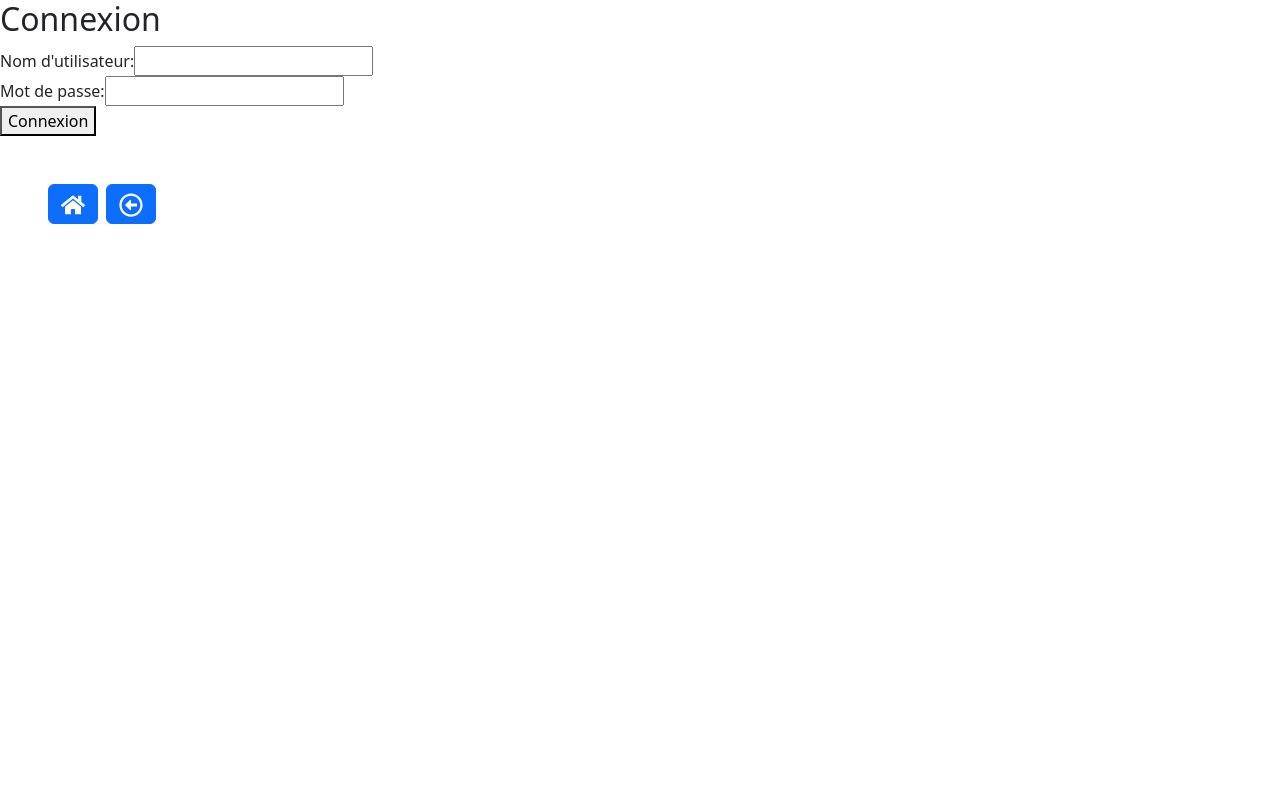
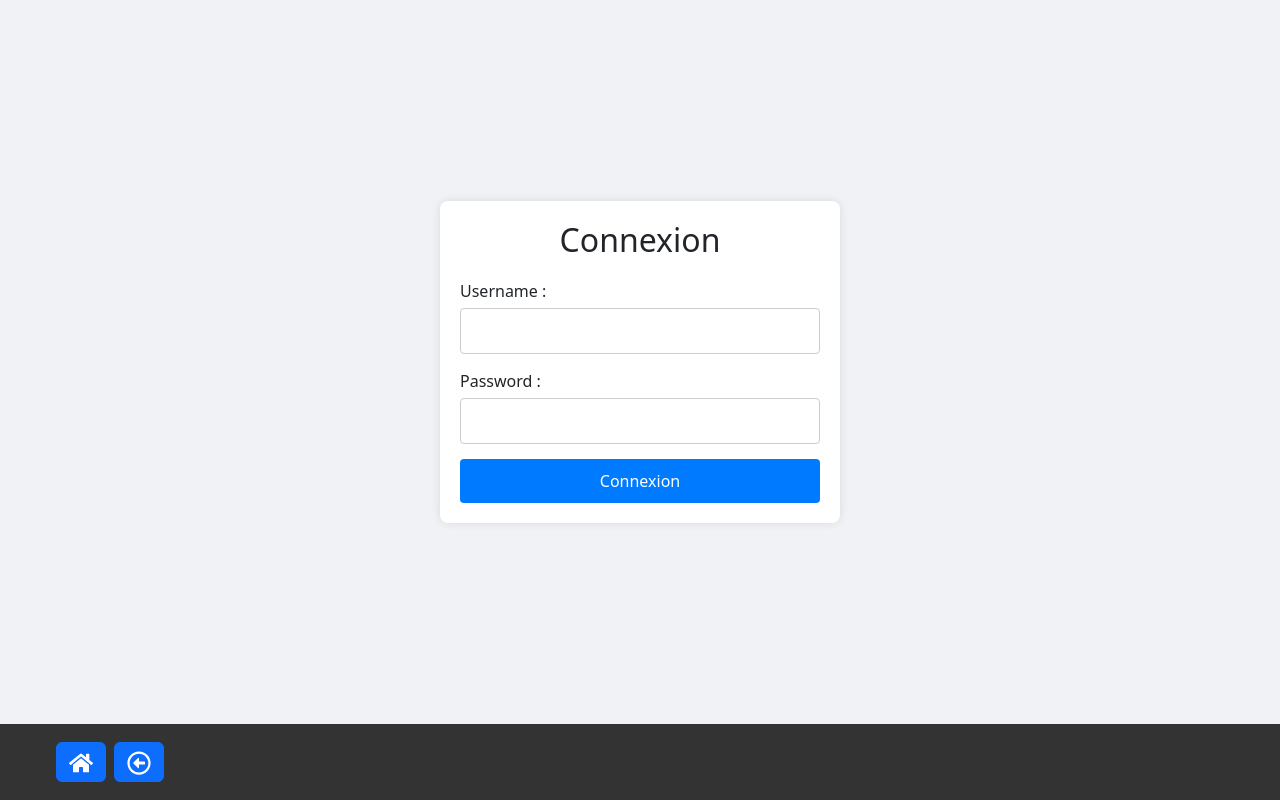
Before and after one commit to Hipp01/make_my_sledge_app, a React (Vite) app: page /login in a window 1280 px wide. Built offline with nearby package versions, Linux system fonts and the light colour scheme.

Commit message:
login & logout

```diff
--- a/src/assets/css/ArrowUp.css
+++ b/src/assets/css/ArrowUp.css
@@ -1,6 +1,6 @@
 .arrow-up {
     position: fixed;
-    bottom: 40px;
+    bottom: 30px;
     right: 40px;
     width: 40px;
     height: 40px;
--- a/src/assets/css/app.css
+++ b/src/assets/css/app.css
@@ -1,3 +1,26 @@
+body {
+    display: flex;
+    flex-direction: column;
+    min-height: 100vh;
+    margin: 0;
+}
+
+.main-content {
+    flex: 1;
+    padding: 20px;
+}
+
+footer {
+    background-color: #333;
+    color: white;
+    text-align: center;
+    padding: 10px 0;
+    width: 100%;
+    position: relative;
+    bottom: 0;
+}
+
+
 .range-labels {
     margin-top: -10px;
 }
--- a/src/assets/css/login.css
+++ b/src/assets/css/login.css
@@ -0,0 +1,57 @@
+.login-container {
+    display: flex;
+    justify-content: center;
+    align-items: center;
+    min-height: calc(100vh - 76px);
+    padding: 20px;
+    background-color: #f0f2f5;
+}
+
+.login-container form {
+    background: #fff;
+    padding: 20px;
+    border-radius: 8px;
+    box-shadow: 0 0 10px rgba(0, 0, 0, 0.1);
+    width: 100%;
+    max-width: 400px;
+}
+
+.login-container form h2 {
+    margin-bottom: 20px;
+    text-align: center;
+}
+
+.login-container form div {
+    margin-bottom: 15px;
+}
+
+.login-container form label {
+    display: block;
+    margin-bottom: 5px;
+}
+
+.login-container form input {
+    width: 100%;
+    padding: 10px;
+    border: 1px solid #ccc;
+    border-radius: 4px;
+}
+
+.login-container form button {
+    width: 100%;
+    padding: 10px;
+    background-color: #007bff;
+    border: none;
+    color: white;
+    border-radius: 4px;
+    cursor: pointer;
+}
+
+.login-container form button:hover {
+    background-color: #0056b3;
+}
+
+.login-container form p {
+    color: red;
+    text-align: center;
+}
--- a/src/components/Layout.jsx
+++ b/src/components/Layout.jsx
@@ -1,15 +1,21 @@
-import { Routes, Route } from 'react-router-dom';
+import { Routes, Route, useLocation } from 'react-router-dom';
 import Home from '../Home';
 import CraftSledges from './sledges/CraftSledges';
 import Sledges from './sledges/Sledges';
 import DogsPage from './dogs/DogsPage';
 import DogDetails from './dogs/DogDetails';
 import Login from './login/Login';
+import Logout from './login/Logout';
 import ArrowUp from './ArrowUp';
 import { FaHome, FaRegArrowAltCircleLeft  } from "react-icons/fa";
+import { useAuth } from "../context/AuthContext";
+
 
 
 const Layout = () => {
+  const { isAuthenticated } = useAuth();
+  const location = useLocation();
+
   return (
     <div>
       <header>
@@ -22,19 +28,31 @@ const Layout = () => {
           <Route path="/dogs" element={<DogsPage />} />
           <Route path="/dogs/:id" element={<DogDetails />} />
           <Route path="/login" element={<Login />} />
+          <Route path="/logout" element={<Logout />} />
           <Route path="*" element={<h1>Page not found</h1>} />
         </Routes>
       </main>
       <footer>
-            <div>
           { window.location.pathname === "/" ?
               null :
-                    <div className='m-5'>
+              <div className='d-flex bd-highlight'>
+                  <div className=''>
+                      <div className='mx-5 p-2 bd-highlight'>
                           <a href="/" className="btn btn-primary me-2"><FaHome size="1.5em"/></a>
                           <button className="btn btn-primary" onClick={() => window.history.back()}><FaRegArrowAltCircleLeft size="1.5em" /></button>
                       </div>
+                  </div>
+                  <div className='ms-auto p-2 bd-highlight pe-5 me-5'>
+                  {(location.pathname === '/login') ? null : (
+                    isAuthenticated ? (
+                      <div><a href="/logout" className="btn btn-primary">Logout</a></div>
+                    ) : (
+                      <div><a href="/login" className="btn btn-primary">Login</a></div>
+                    )
+                  )}
+                  </div>
+              </div>
           }
-            </div>
       </footer>
       <ArrowUp />
     </div>
--- a/src/components/login/Login.jsx
+++ b/src/components/login/Login.jsx
@@ -12,14 +12,15 @@ const Login = () => {
     try {
       await login(username, password);
     } catch (err) {
-      setError('Nom d\'utilisateur ou mot de passe incorrect');
+      setError('username or password incorrect');
     }
   };
 
   return (
     isAuthenticated ? (
       <div>
-        <p>Vous êtes connecté!</p>
+        <p>You are connected</p>
+        <a className="btn btn-primary" href="/logout">Logout</a>
       </div>
     ) : (
       <div className="login-container">
@@ -27,7 +28,7 @@ const Login = () => {
           <h2>Connexion</h2>
           {error && <p>{error}</p>}
           <div>
-            <label>Nom d&apos;utilisateur:</label>
+            <label>Username :</label>
             <input
               type="text"
               value={username}
@@ -36,7 +37,7 @@ const Login = () => {
             />
           </div>
           <div>
-            <label>Mot de passe:</label>
+            <label>Password :</label>
             <input
               type="password"
               value={password}
@@ -44,7 +45,7 @@ const Login = () => {
               required
             />
           </div>
-          <button type="submit">Connexion</button>
+          <button className='btn btn-primary' type="submit">Connexion</button>
         </form>
       </div>
     )
--- /dev/null
+++ b/src/components/login/Logout.jsx
@@ -0,0 +1,39 @@
+import '../../assets/css/login.css';
+import { useAuth } from "../../context/AuthContext";
+import { useNavigate } from 'react-router-dom';
+
+const Logout = () => {
+  const { isAuthenticated } = useAuth();
+  const navigate = useNavigate();
+
+  const handleLogout = () => {
+    localStorage.removeItem('token');
+    navigate('/');
+  };
+
+  const goBack = () => {
+    navigate(-2);
+  }
+
+  return (
+    <div className="login-container">
+      <form>
+        <h2>Disconnect</h2>
+        <div>
+          { isAuthenticated ?
+            <div>
+              <p>Are you sure to disconnect ?</p>
+              <div className='d-flex justify-content-between'>
+                <button className="btn btn-primary mx-3" onClick={goBack}>No</button>
+                <button className='btn btn-danger mx-3' onClick={handleLogout}>Yes</button>
+              </div>
+            </div> :
+            <p>Vous êtes maintenant déconnecté !</p>
+          }
+        </div>
+      </form>
+    </div>
+  );
+};
+
+export default Logout;
--- a/src/context/AuthContext.jsx
+++ b/src/context/AuthContext.jsx
@@ -1,10 +1,17 @@
-import { createContext, useState, useContext } from 'react';
+import { createContext, useState, useContext, useEffect } from 'react';
 import { loginRequest } from '../API/api';
 
 const AuthContext = createContext();
 
 export const AuthProvider = ({ children }) => {
   const [isAuthenticated, setIsAuthenticated] = useState(false);
+
+  useEffect(() => {
+    const token = localStorage.getItem('token');
+    if (token) {
+      setIsAuthenticated(true);
+    }
+  }, []);
 
   const login = async (username, password) => {
     try {
@@ -16,8 +23,13 @@ export const AuthProvider = ({ children }) => {
     }
   };
 
+  const logout = () => {
+    localStorage.removeItem('token');
+    setIsAuthenticated(false);
+  };
+
   return (
-    <AuthContext.Provider value={{ isAuthenticated, login }}>
+    <AuthContext.Provider value={{ isAuthenticated, login, logout }}>
       {children}
     </AuthContext.Provider>
   );
```
Lines whose indentation alone changed are shown as unchanged.
